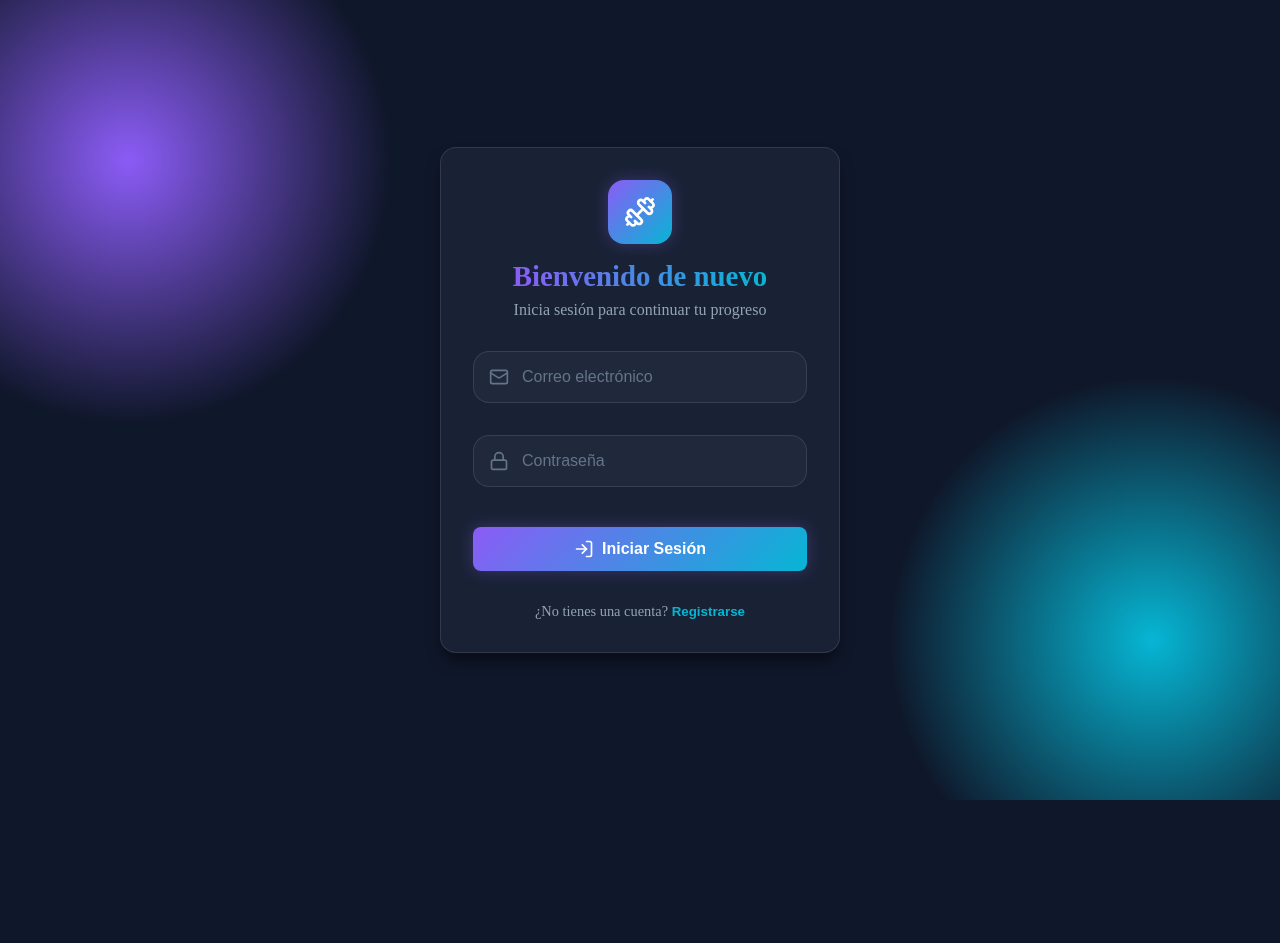
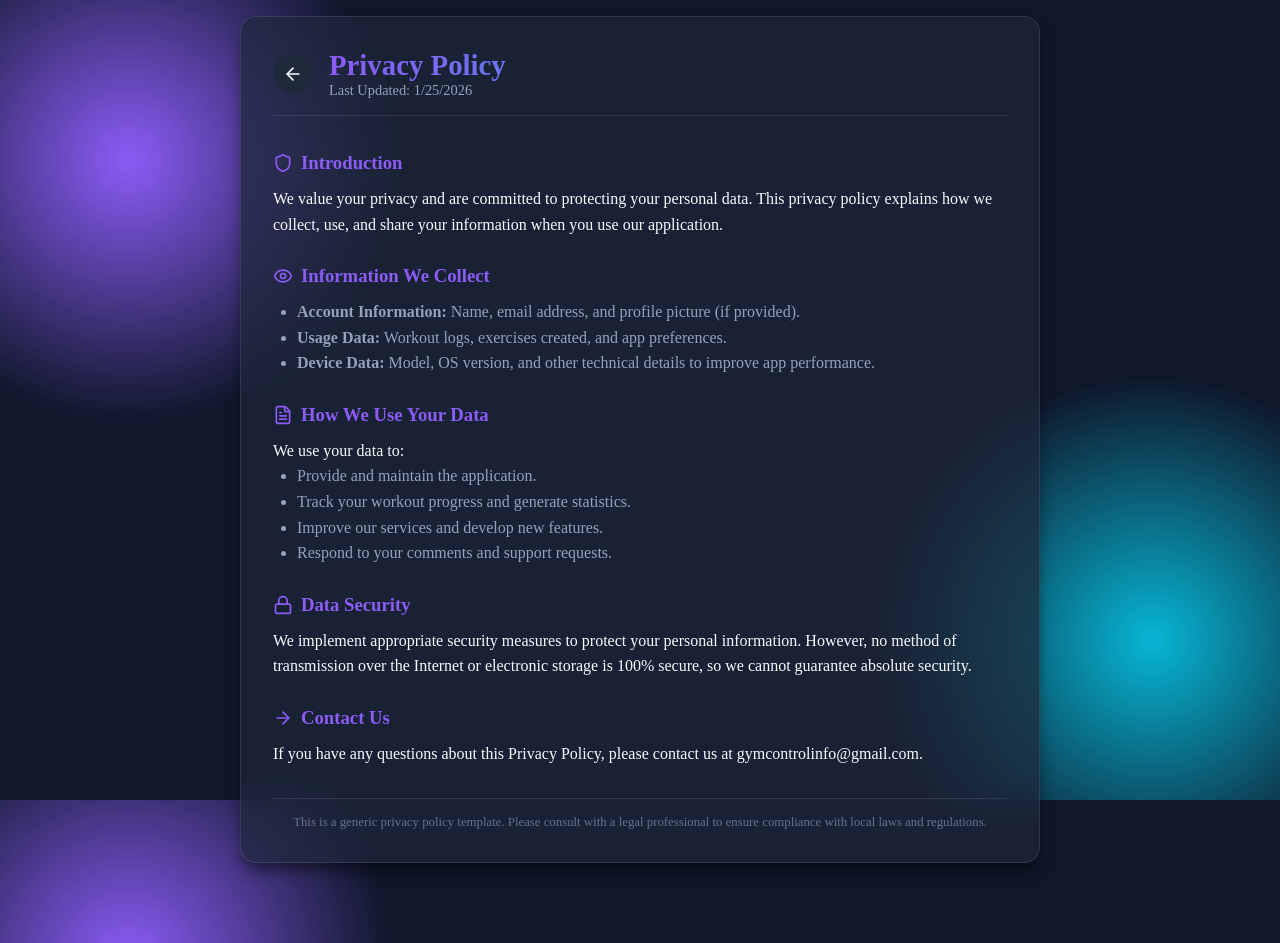
Before and after one commit to gymcontrolinfo-byte/gymcontrol, a React (Vite) app: page /privacy in a window 1280 px wide. Before the commit this address led to /login. Before the commit the page ends 800 px from the top, so only its background shows below. Built offline with nearby package versions, Linux system fonts and the light colour scheme; no server answers.

Commit message:
feat: add privacy policy page and public route

```diff
--- a/src/App.jsx
+++ b/src/App.jsx
@@ -1,5 +1,6 @@
 import React, { useEffect } from 'react';
 import { BrowserRouter as Router, Routes, Route, Navigate } from 'react-router-dom';
+import PrivacyPolicy from './pages/PrivacyPolicy';
 import Layout from './components/Layout';
 import { initDB } from './services/db';
 import { AuthProvider, useAuth } from './context/AuthContext';
@@ -33,6 +34,7 @@ const AppContent = () => {
   return (
     <Routes>
       <Route path="/login" element={<Login />} />
+      <Route path="/privacy" element={<PrivacyPolicy />} />
 
       <Route path="/" element={
         <ProtectedRoute>
--- a/src/components/Login.jsx
+++ b/src/components/Login.jsx
@@ -45,7 +45,7 @@ export default function Login() {
 
 
     return (
-        <div className="flex-center" style={{ minHeight: '100vh', padding: '1rem' }}>
+        <div className="flex-center flex-col" style={{ minHeight: '100vh', padding: '1rem' }}>
             <div className="glass-card" style={{ width: '100%', maxWidth: '400px', padding: '2rem' }}>
                 <div className="flex-col flex-center fade-in" style={{ marginBottom: '2rem' }}>
                     <div style={{
@@ -127,6 +127,10 @@ export default function Login() {
                     </button>
                 </p>
             </div>
+
+            <a href="/privacy" style={{ marginTop: '1rem', color: 'var(--text-muted)', fontSize: '0.8rem', textDecoration: 'none', opacity: 0.8 }}>
+                Privacy Policy
+            </a>
         </div>
     );
 }
--- /dev/null
+++ b/src/pages/PrivacyPolicy.jsx
@@ -0,0 +1,100 @@
+import React from 'react';
+import { useNavigate } from 'react-router-dom';
+import { ArrowLeft, Shield, Lock, Eye, FileText } from 'lucide-react';
+import { useTranslation } from 'react-i18next';
+
+const PrivacyPolicy = () => {
+    const navigate = useNavigate();
+    // Fallback translation if not yet added to translation files,
+    // but ideally we should update translation files too.
+    // For now, hardcoding english with some placeholders or structure.
+    // Given the prompt didn't ask for i18n explicitly but the app uses it,
+    // I'll stick to hardcoded text for the policy content for now as policies are long
+    // and usually require specific legal text.
+
+    return (
+        <div className="flex-col flex-center" style={{ minHeight: '100vh', padding: '1rem', paddingBottom: '5rem' }}>
+            <div className="glass-card" style={{ maxWidth: '800px', width: '100%', padding: '2rem' }}>
+
+                {/* Header */}
+                <div style={{ display: 'flex', alignItems: 'center', gap: '1rem', marginBottom: '2rem', borderBottom: '1px solid var(--glass-border)', paddingBottom: '1rem' }}>
+                    <button
+                        onClick={() => navigate(-1)}
+                        className="btn-icon"
+                        style={{ background: 'var(--bg-secondary)', borderRadius: '50%', width: '40px', height: '40px', display: 'flex', alignItems: 'center', justifyContent: 'center', cursor: 'pointer', border: 'none', color: 'var(--text-primary)' }}
+                    >
+                        <ArrowLeft size={20} />
+                    </button>
+                    <div style={{ flex: 1 }}>
+                        <h1 className="text-gradient" style={{ margin: 0, fontSize: '1.8rem' }}>Privacy Policy</h1>
+                        <p style={{ color: 'var(--text-secondary)', fontSize: '0.9rem', margin: 0 }}>Last Updated: {new Date().toLocaleDateString()}</p>
+                    </div>
+                </div>
+
+                {/* Content */}
+                <div className="flex-col" style={{ gap: '1.5rem', color: 'var(--text-primary)', lineHeight: '1.6' }}>
+
+                    <section>
+                        <h3 style={{ display: 'flex', alignItems: 'center', gap: '0.5rem', marginBottom: '0.5rem', color: 'var(--accent-primary)' }}>
+                            <Shield size={20} /> Introduction
+                        </h3>
+                        <p>
+                            We value your privacy and are committed to protecting your personal data. This privacy policy explains how we collect, use, and share your information when you use our application.
+                        </p>
+                    </section>
+
+                    <section>
+                        <h3 style={{ display: 'flex', alignItems: 'center', gap: '0.5rem', marginBottom: '0.5rem', color: 'var(--accent-primary)' }}>
+                            <Eye size={20} /> Information We Collect
+                        </h3>
+                        <ul style={{ listStyle: 'disc', paddingLeft: '1.5rem', color: 'var(--text-secondary)' }}>
+                            <li><strong>Account Information:</strong> Name, email address, and profile picture (if provided).</li>
+                            <li><strong>Usage Data:</strong> Workout logs, exercises created, and app preferences.</li>
+                            <li><strong>Device Data:</strong> Model, OS version, and other technical details to improve app performance.</li>
+                        </ul>
+                    </section>
+
+                    <section>
+                        <h3 style={{ display: 'flex', alignItems: 'center', gap: '0.5rem', marginBottom: '0.5rem', color: 'var(--accent-primary)' }}>
+                            <FileText size={20} /> How We Use Your Data
+                        </h3>
+                        <p>We use your data to:</p>
+                        <ul style={{ listStyle: 'disc', paddingLeft: '1.5rem', color: 'var(--text-secondary)' }}>
+                            <li>Provide and maintain the application.</li>
+                            <li>Track your workout progress and generate statistics.</li>
+                            <li>Improve our services and develop new features.</li>
+                            <li>Respond to your comments and support requests.</li>
+                        </ul>
+                    </section>
+
+                    <section>
+                        <h3 style={{ display: 'flex', alignItems: 'center', gap: '0.5rem', marginBottom: '0.5rem', color: 'var(--accent-primary)' }}>
+                            <Lock size={20} /> Data Security
+                        </h3>
+                        <p>
+                            We implement appropriate security measures to protect your personal information. However, no method of transmission over the Internet or electronic storage is 100% secure, so we cannot guarantee absolute security.
+                        </p>
+                    </section>
+
+                    <section>
+                        <h3 style={{ display: 'flex', alignItems: 'center', gap: '0.5rem', marginBottom: '0.5rem', color: 'var(--accent-primary)' }}>
+                            <ArrowLeft size={20} style={{ transform: 'rotate(180deg)' }} /> Contact Us
+                        </h3>
+                        <p>
+                            If you have any questions about this Privacy Policy, please contact us at gymcontrolinfo@gmail.com.
+                        </p>
+                    </section>
+                </div>
+
+                <div style={{ marginTop: '2rem', borderTop: '1px solid var(--glass-border)', paddingTop: '1rem', textAlign: 'center' }}>
+                    <p style={{ color: 'var(--text-muted)', fontSize: '0.8rem' }}>
+                        This is a generic privacy policy template. Please consult with a legal professional to ensure compliance with local laws and regulations.
+                    </p>
+                </div>
+
+            </div>
+        </div>
+    );
+};
+
+export default PrivacyPolicy;
--- a/src/pages/Profile.jsx
+++ b/src/pages/Profile.jsx
@@ -1,7 +1,7 @@
 import React, { useState } from 'react';
 import { useAuth } from '../context/AuthContext';
 import { updateProfile } from 'firebase/auth';
-import { User, LogOut, Check, X, Camera, Settings, Moon, Sun, Globe } from 'lucide-react';
+import { User, LogOut, Check, X, Camera, Settings, Moon, Sun, Globe, Shield } from 'lucide-react';
 import { useTranslation } from 'react-i18next';
 import { useTheme } from '../context/ThemeContext';
 
@@ -161,6 +161,14 @@ const Profile = () => {
                         {theme === 'dark' ? 'Dark' : 'Light'}
                     </button>
                 </div>
+
+                <div
+                    onClick={() => window.location.href = '/privacy'}
+                    style={{ display: 'flex', alignItems: 'center', gap: '0.5rem', cursor: 'pointer', padding: '0.5rem 0', color: 'var(--text-secondary)' }}
+                >
+                    <Shield size={20} color="var(--text-muted)" />
+                    <span>Privacy Policy</span>
+                </div>
             </div>
 
             <form onSubmit={handleUpdate} className="glass-card flex-col" style={{ gap: '1.5rem', padding: '1.5rem' }}>
```
